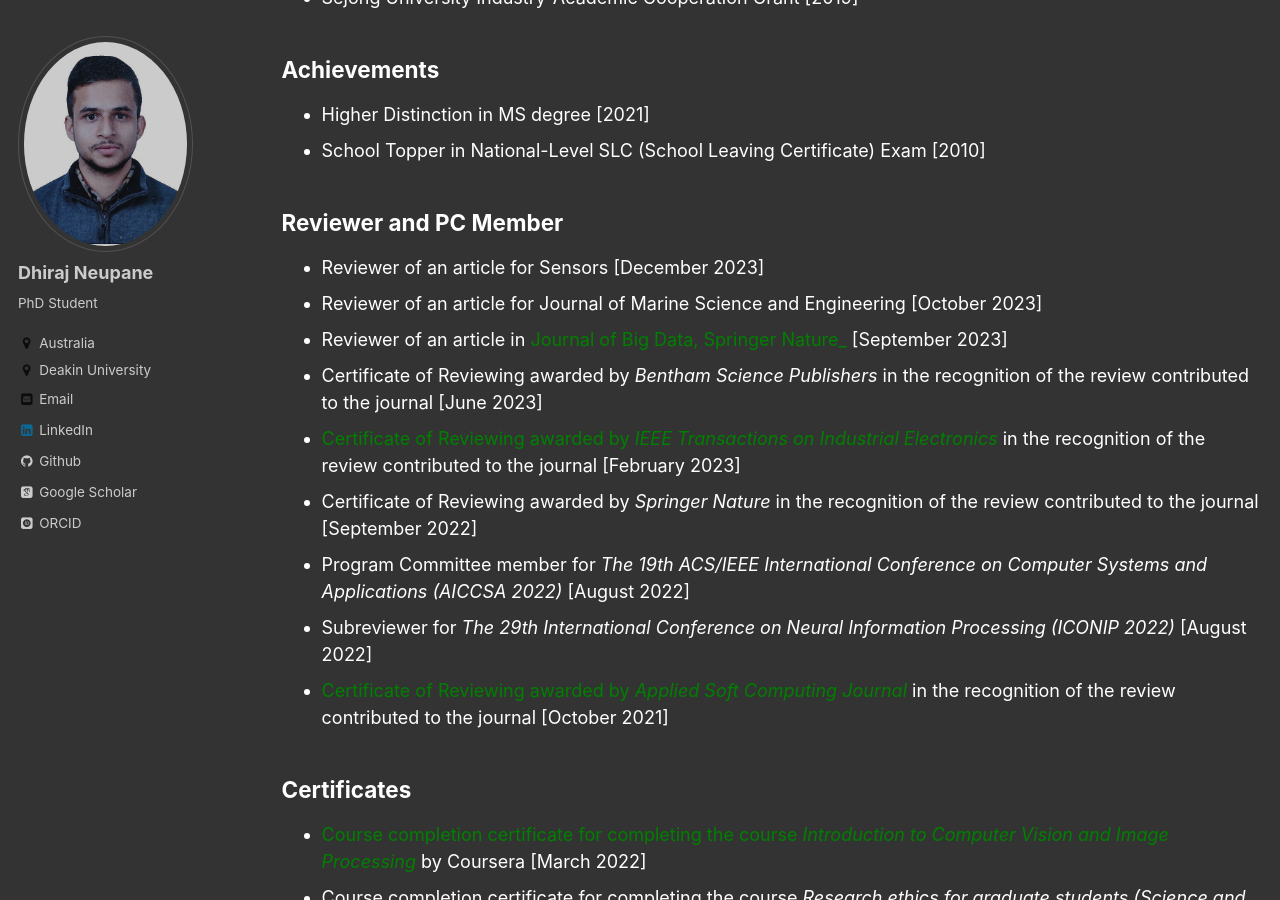
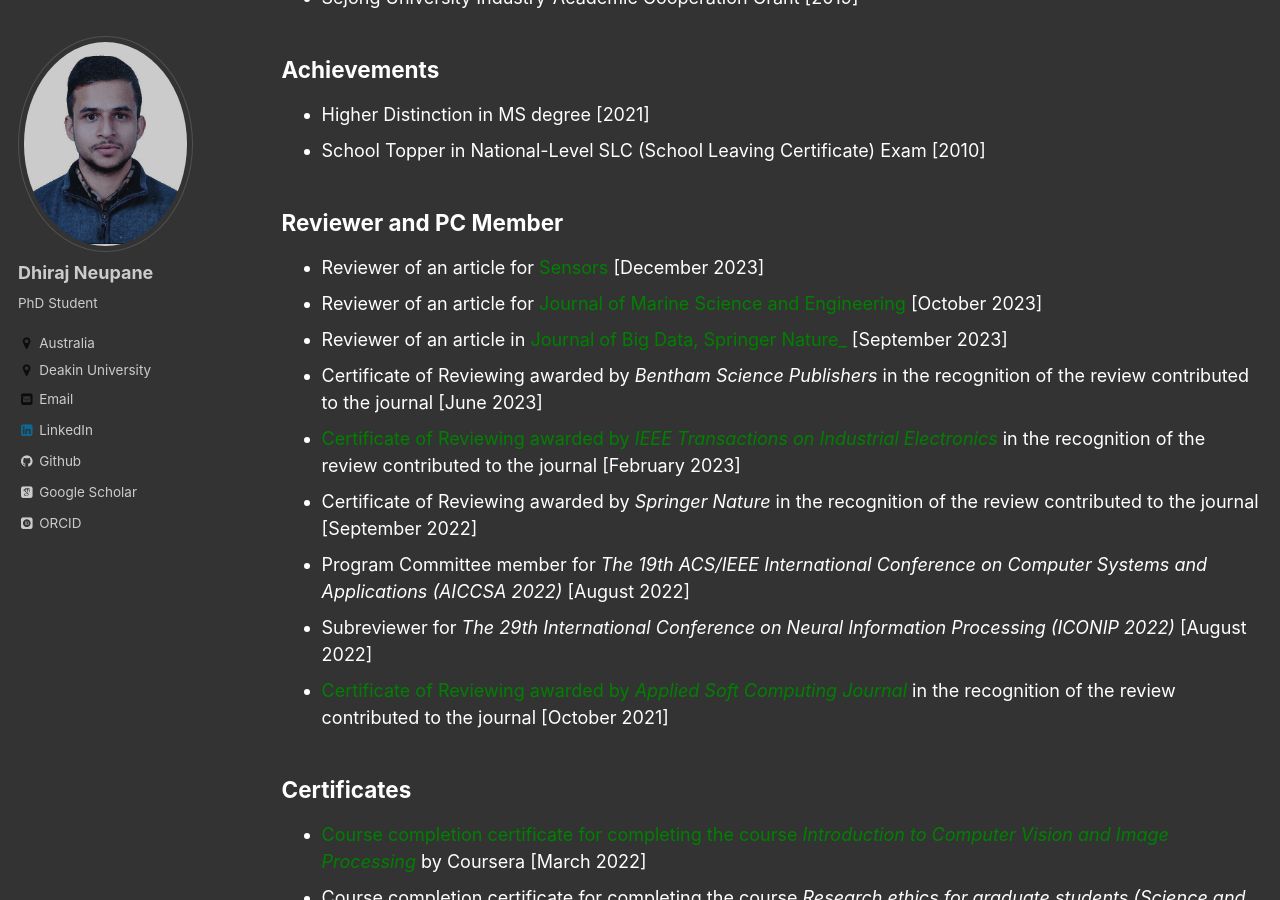
Before and after one commit to dhirajneupane/academicPortfolio, a Jekyll site: the page built from _pages/grants-awards.md, in a window 1280 px wide and 900 px high, scrolled down 360 px. Built offline with Jekyll 4.4.1, drawn with Linux system fonts in a browser that asks for light colours; some web fonts are replaced.

Commit message:
Update grants-awards.md

```diff
--- a/_pages/grants-awards.md
+++ b/_pages/grants-awards.md
@@ -17,8 +17,8 @@ redirect_from:
 * School Topper in National-Level SLC (School Leaving Certificate) Exam [2010]
 
 ## Reviewer and PC Member
-* Reviewer of an article for [Sensors](https://github.com/dhirajneupane/academicPortfolio/blob/main/files/ReviewerCertificates/RC_sesnor.pdf){:target="_blank"} [December 2023]
-* Reviewer of an article for [Journal of Marine Science and Engineering](https://github.com/dhirajneupane/academicPortfolio/blob/main/files/ReviewerCertificates/RC_DN_JSME.pdf){:target="_blank"} [October 2023]
+* Reviewer of an article for [<span style="color:green">Sensors</span>](https://github.com/dhirajneupane/academicPortfolio/blob/main/files/ReviewerCertificates/RC_sesnor.pdf){:target="_blank"} [December 2023]
+* Reviewer of an article for [<span style="color:green">Journal of Marine Science and Engineering</span>](https://github.com/dhirajneupane/academicPortfolio/blob/main/files/ReviewerCertificates/RC_DN_JSME.pdf){:target="_blank"} [October 2023]
 * Reviewer of an article in [<span style="color:green">Journal of Big Data, Springer Nature_</span>](https://github.com/dhirajneupane/academicPortfolio/blob/main/files/ReviewerCertificates/RC_journalOfBigData.JPG){:target="_blank"} [September 2023]
 * Certificate of Reviewing awarded by _Bentham Science Publishers_ in the recognition of the review contributed to the journal [June 2023]
 * [<span style="color:green">Certificate of Reviewing awarded by _IEEE Transactions on Industrial Electronics_</span>](https://www.linkedin.com/posts/dhiraj-neupane-6b3089113_ieee-reviewer-activity-7026848069040160768-Ltda?utm_source=share&utm_medium=member_desktop){:target="_blank"} in the recognition of the review contributed to the journal [February 2023]
```
